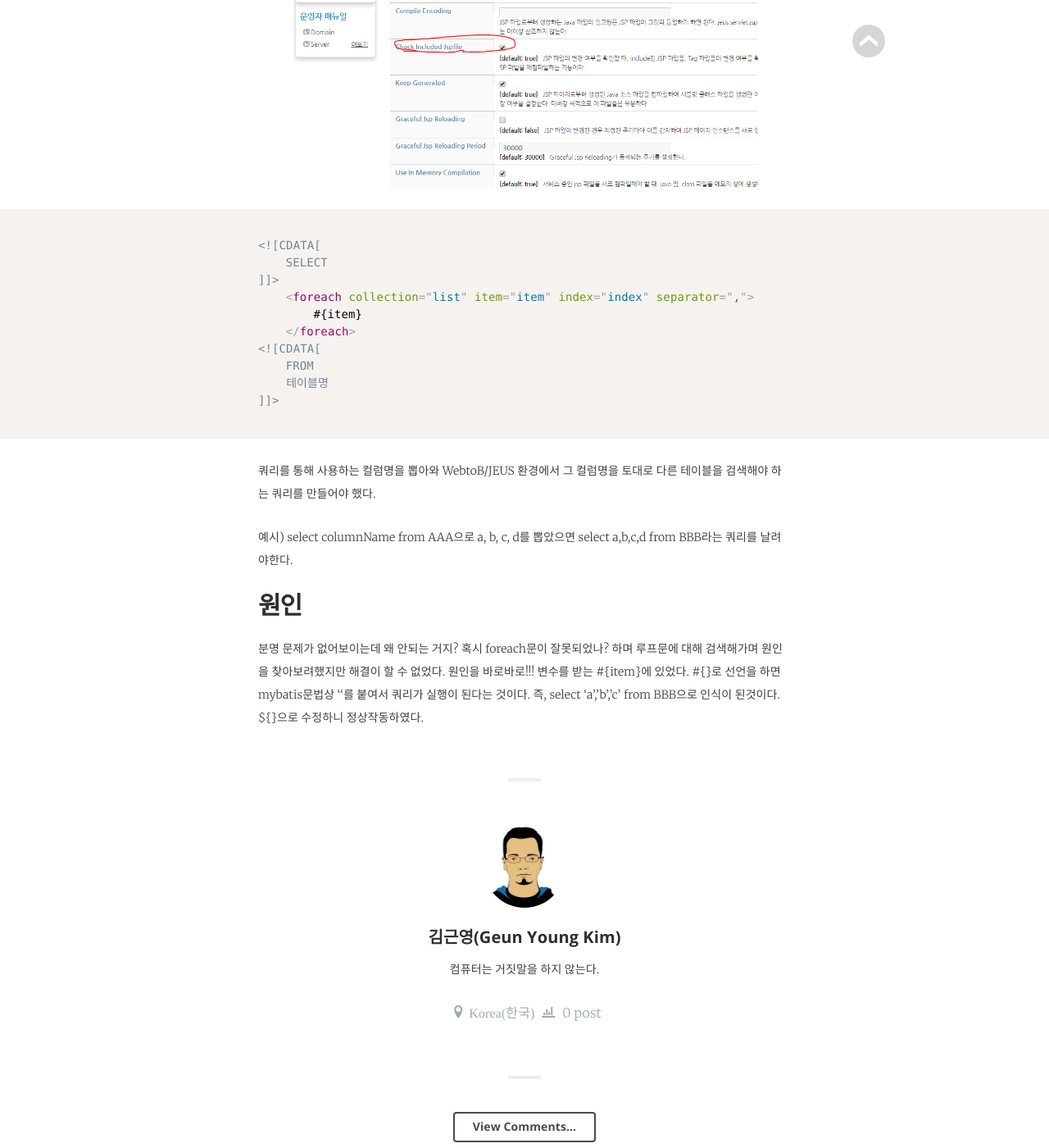
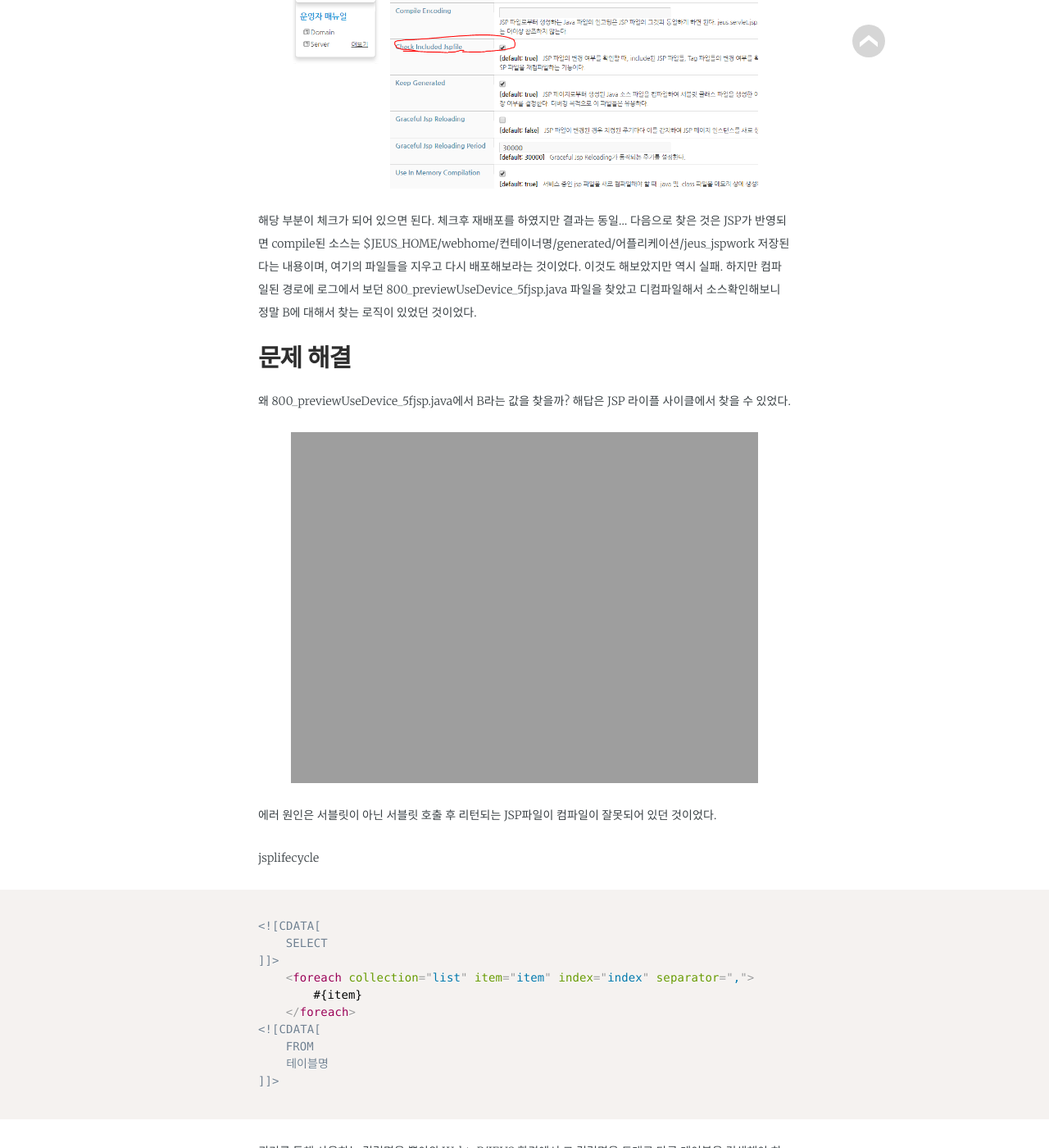
Before and after one commit to jwillmer/jekyllDecent, a Jekyll site: the page built from _posts/2019-03-25-jeus.md, in a window 1280 px wide and 1400 px high, scrolled down 2112 px. Shown: the whole window at 82% size. Built offline with Jekyll 4.4.1, drawn with Linux system fonts in a browser that asks for light colours; some web fonts are replaced.

Commit message:
Update 2019-03-25-jeus.md

````diff
--- a/_posts/2019-03-25-jeus.md
+++ b/_posts/2019-03-25-jeus.md
@@ -54,14 +54,31 @@ Caused by: java.lang.NullPointerException
 
  그 다음으로 확인한 것은 JEUS세팅이었다. JEUS Setting관련하여 인터넷 검색해보니 JSP 파일의 변화를 인식하고 적용시켜주는 기능이 있었다.
 
- <aside>
+<aside>
 <figure>
-<img src="{{ "/media/img/Mistakes/jeus20190326.PNG" | absolute_url }}" />
-<figcaption>Reachable Object</figcaption>
+<img src="{{ "/media/img/Mistakes/jeus20190326.png" | absolute_url }}" />
 </figure>
 </aside>
 
+해당 부분이 체크가 되어 있으면 된다. 체크후 재배포를 하였지만 결과는 동일...
+다음으로 찾은 것은 JSP가 반영되면 compile된 소스는 $JEUS_HOME/webhome/컨테이너명/generated/어플리케이션/jeus_jspwork 저장된다는 내용이며,
+여기의 파일들을 지우고 다시 배포해보라는 것이었다. 이것도 해보았지만 역시 실패. 하지만 컴파일된 경로에 로그에서 보던 800_previewUseDevice_5fjsp.java 파일을 찾았고 디컴파일해서 소스확인해보니 정말 B에 대해서 찾는 로직이 있었던 것이었다.
 
+## 문제 해결
+
+왜 800_previewUseDevice_5fjsp.java에서 B라는 값을 찾을까? 해답은 JSP 라이플 사이클에서 찾을 수 있었다.
+
+<aside>
+<figure>
+<img src="{{ "/media/img/Mistakes/jsplifecycle.png" | absolute_url }}" />
+</figure>
+</aside>
+
+에러 원인은 서블릿이 아닌 서블릿 호출 후 리턴되는 JSP파일이 컴파일이 잘못되어 있던 것이었다.
+
+
+
+jsplifecycle
 ```xml
 
 <![CDATA[
````
